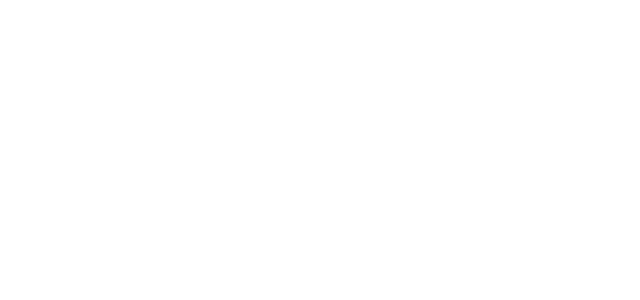
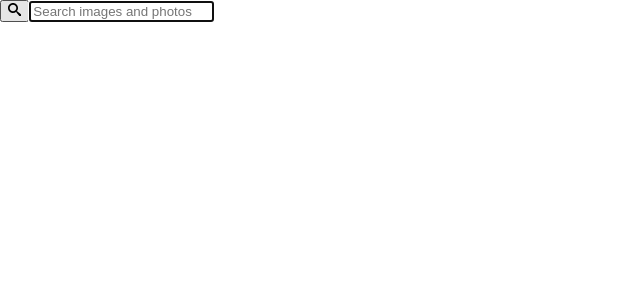
Before and after one commit to Maksym-Ocheretniuk/goit-react-hw-03-image-finder, a React (Create React App) app: page / in a window 1280 px wide. Shown: the top 300 px of the page, without its empty margins (0-640 px from the left). Built offline with nearby package versions, Linux system fonts and the light colour scheme.

Commit message:
upd Searchbar

```diff
--- a/package.json
+++ b/package.json
@@ -9,7 +9,9 @@
     "@testing-library/user-event": "^13.5.0",
     "react": "^18.1.0",
     "react-dom": "^18.1.0",
+    "react-icons": "^4.10.1",
     "react-scripts": "5.0.1",
+    "react-toastify": "^9.1.3",
     "web-vitals": "^2.1.3"
   },
   "scripts": {
--- a/src/components/App.jsx
+++ b/src/components/App.jsx
@@ -10,12 +10,18 @@ import { Modal } from './Modal/Modal';
 // import css from './App.module.css';
 
 export class App extends Component {
-  state = {};
+  state = {
+    inputSearch: '',
+  };
+
+  handleFormSubmit = inputSearch => {
+    this.setState({ inputSearch });
+  };
 
   render() {
     return (
       <div>
-        <Searchbar />
+        <Searchbar onSubmit={this.handleFormSubmit} />
 
         <Loader />
 
--- a/src/components/Searchbar/Searchbar.jsx
+++ b/src/components/Searchbar/Searchbar.jsx
@@ -1,13 +1,46 @@
 import { Component } from 'react';
 // import PropTypes from 'prop-types';
+import { ImSearch } from 'react-icons/im';
+import { toast } from 'react-toastify';
 
 // import css from './Searchbar.module.css';
 
 export class Searchbar extends Component {
-  state = {};
+  state = {
+    inputSearch: '',
+  };
+
+  handleInputChange = e => {
+    this.setState({ inputSearch: e.currentTarget.value.toLowerCase() });
+  };
+
+  handleSubmit = e => {
+    e.preventDefault();
+    if (this.state.inputSearch.trim() === '') {
+      return toast.error('Hi :) input something for search');
+    }
+    this.props.onSubmit(this.state.inputSearch);
+    this.setState({ inputSearch: '' });
+  };
 
   render() {
-    return <></>;
+    return (
+      <header>
+        <form onSubmit={this.handleSubmit}>
+          <button type="submit">
+            <ImSearch />
+          </button>
+          <input
+            type="text"
+            autoComplete="off"
+            autoFocus
+            placeholder="Search images and photos"
+            value={this.state.inputSearch}
+            onChange={this.handleInputChange}
+          />
+        </form>
+      </header>
+    );
   }
 }
 
```
Also changed, not shown: 1 other file (tests, documents, lock files or other folders).
